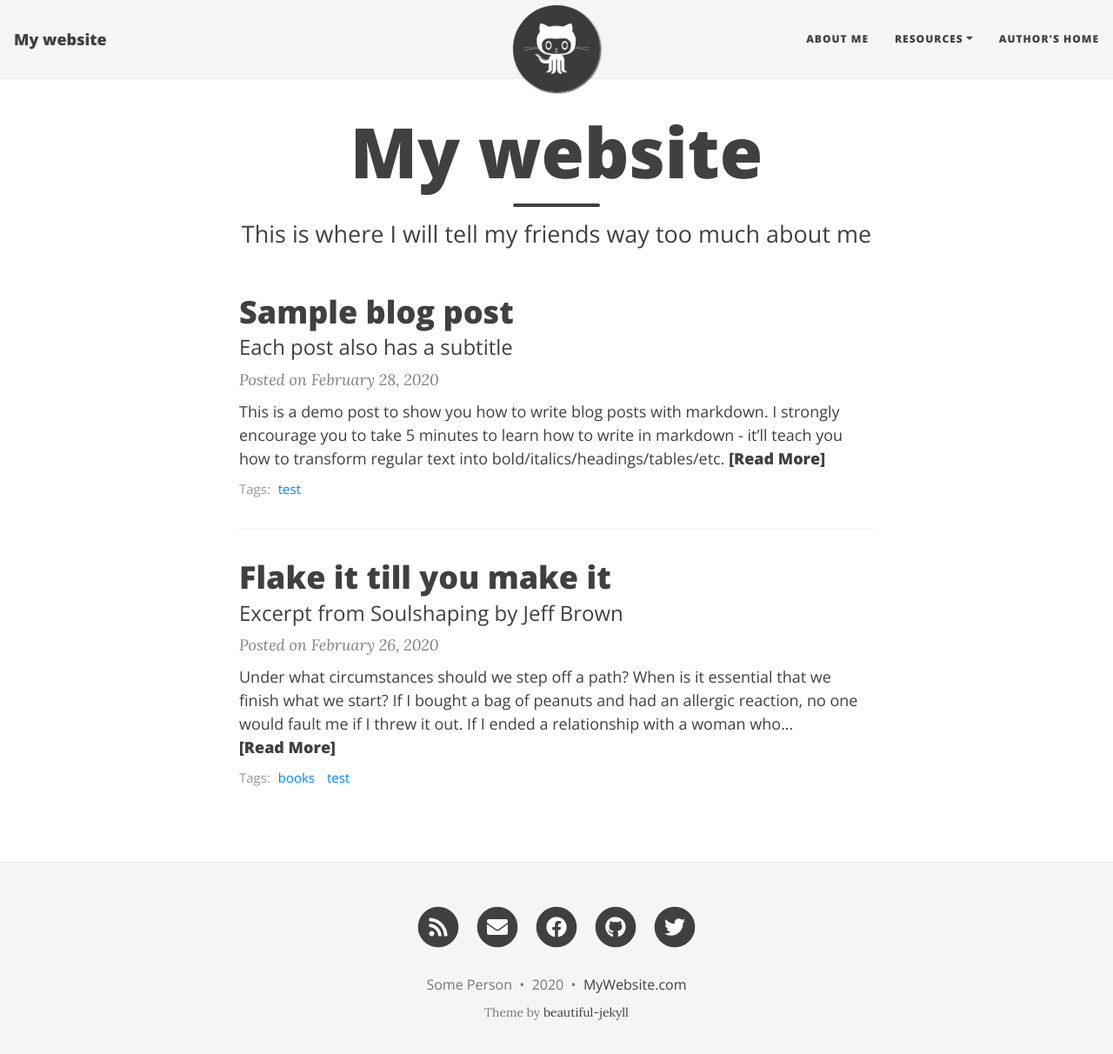
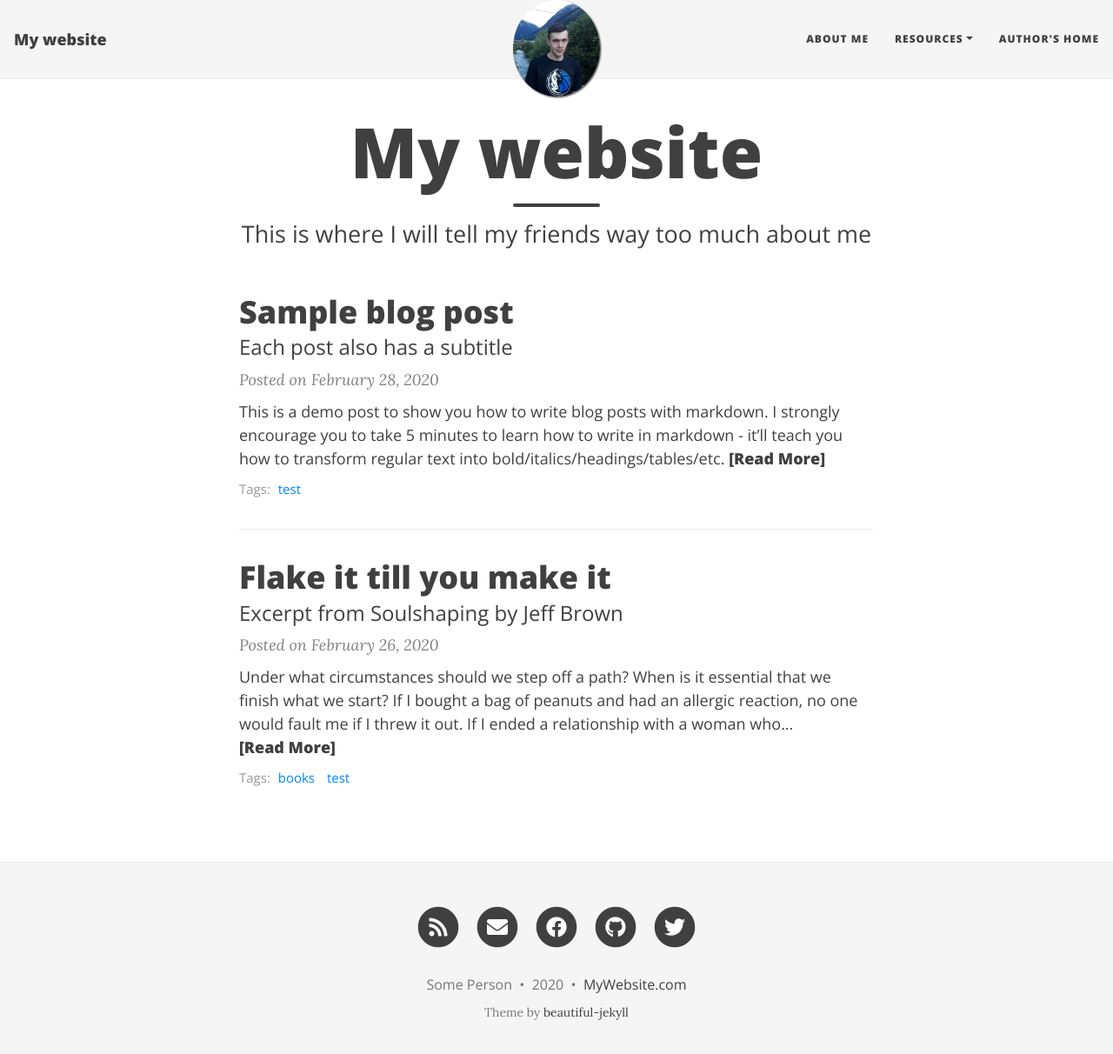
Before and after one commit to Radv1la/Giedrius-Saulenas-Blog, a Jekyll site: the page built from index.html, in a window 1280 px wide and 1225 px high. Shown: the top 1212 px of the window at 87% size. Built offline with Jekyll 4.4.1, drawn with Linux system fonts in a browser that asks for light colours; nearby versions of some CDN libraries; the list of posts is cut into pages by our own code.

Commit message:
Personal photo added

```diff
--- a/_config.yml
+++ b/_config.yml
@@ -22,7 +22,7 @@ navbar-links:
 
 # Image to show in the navigation bar - works best with a square image
 # Remove this parameter if you don't want an image in the navbar
-avatar: "/assets/img/avatar-icon.png"
+avatar: "/assets/img/nuotrauka.png"
 
 # By default, the image is cut into a circle. You can disable this behaviour here.
 round-avatar: true
```
Also changed, not shown: assets/img/nuotrauka.png (added).
